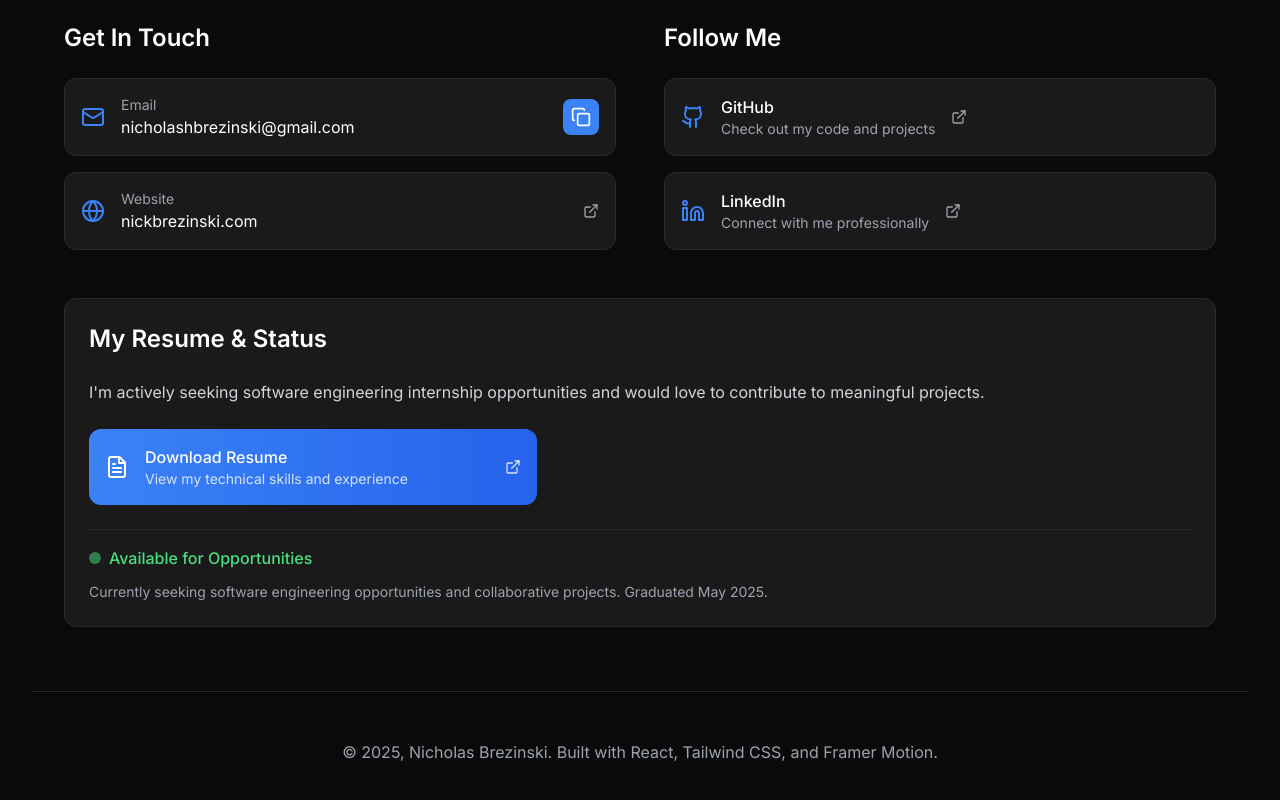
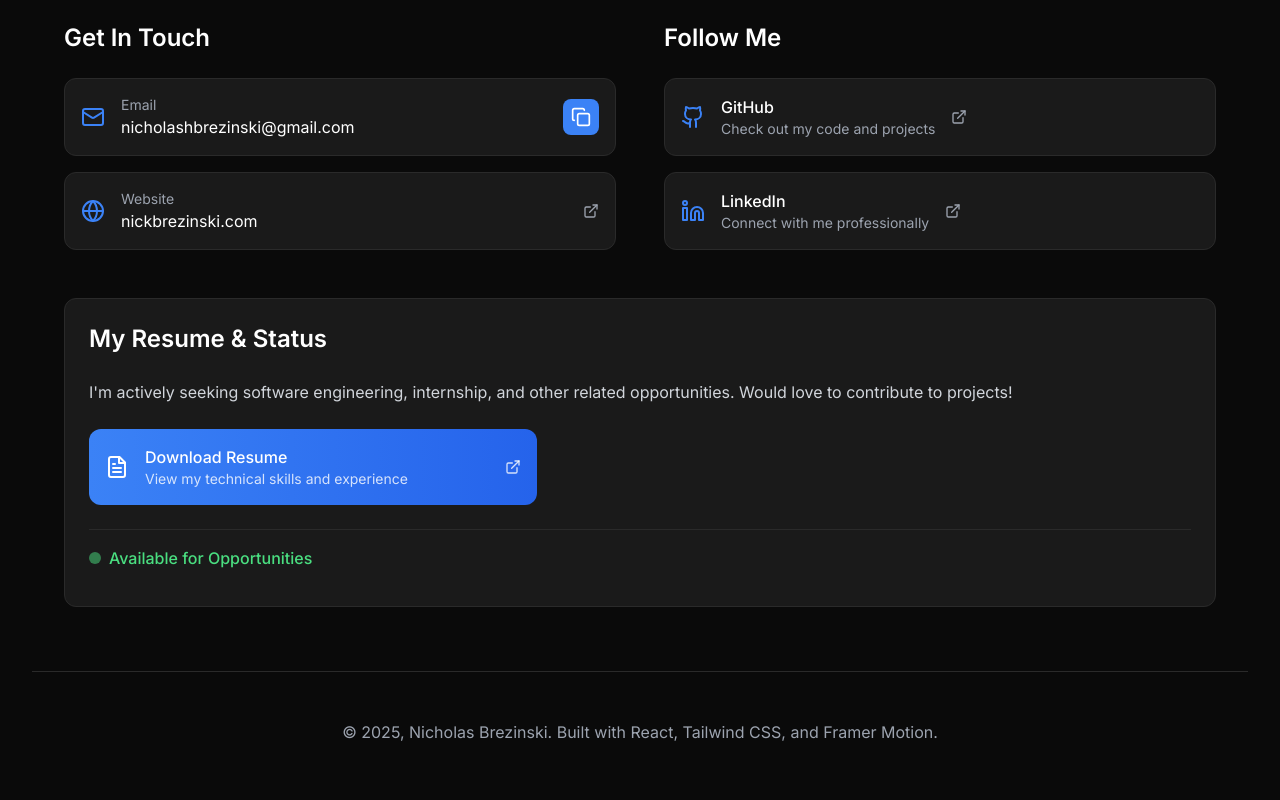
Before and after one commit to brezys/ResumeCV, a React (Vite) app: page / in a window 1280 px wide. Shown: the part 7214-8014 px from the top of the page. Built offline with nearby package versions, Linux system fonts and the light colour scheme.

Commit message:
Changed text

```diff
--- a/src/components/Contact.jsx
+++ b/src/components/Contact.jsx
@@ -216,7 +216,7 @@ const Contact = () => {
                 <h4 className="text-2xl font-semibold mb-6">My Resume & Status</h4>
                 <div className="space-y-6">
                   <p className="text-gray-300 leading-relaxed">
-                    I'm actively seeking software engineering internship opportunities and would love to contribute to meaningful projects.
+                    I'm actively seeking software engineering, internship, and other related opportunities. Would love to contribute to projects!
                   </p>
 
                   <motion.a
@@ -241,8 +241,6 @@ const Contact = () => {
                       <span className="text-green-400 font-medium">Available for Opportunities</span>
                     </div>
                     <p className="text-gray-400 text-sm">
-                      Currently seeking software engineering opportunities and collaborative projects.
-                      Graduated May 2025.
                     </p>
                   </div>
                 </div>
```
